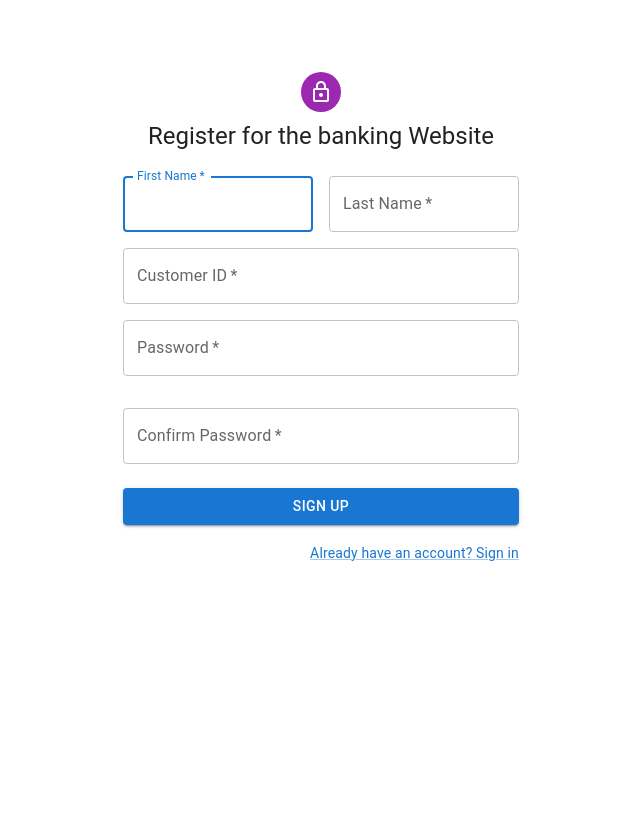
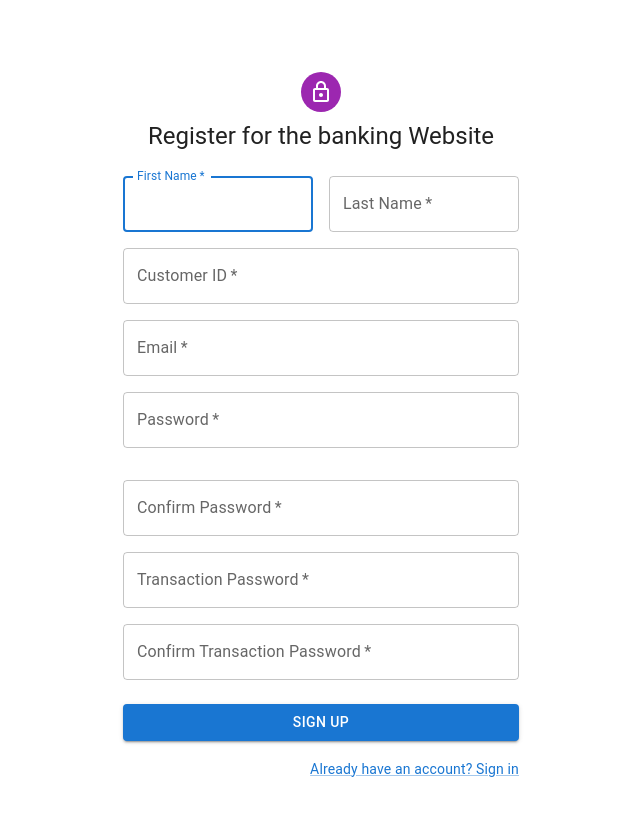
Before and after one commit to dkumar-22/banking-project, a React (Create React App) app: page /register in a window 1280 px wide. Shown: the top 816 px of the page, without its empty margins (319-959 px from the left). Built offline with nearby package versions, Linux system fonts and the light colour scheme; the HTML template or start-up script is replaced by a standard one.

Commit message:
Front End Working

```diff
--- a/src/components/HomePage/HomePage.js
+++ b/src/components/HomePage/HomePage.js
@@ -1,4 +1,5 @@
 import * as React from 'react';
+import { useEffect } from 'react';
 import AppBar from '@mui/material/AppBar';
 import Button from '@mui/material/Button';
 import CameraIcon from '@mui/icons-material/PhotoCamera';
@@ -15,6 +16,7 @@ import Typography from '@mui/material/Typography';
 import Container from '@mui/material/Container';
 import Link from '@mui/material/Link';
 import { createTheme, ThemeProvider } from '@mui/material/styles';
+import axios from 'axios';
 
 function Copyright() {
   return (
@@ -35,6 +37,9 @@ const cards = [1, 2, 3];
 const defaultTheme = createTheme();
 
 export default function Album() {
+  useEffect(() => {
+    axios.get("http://localhost:8080/api/v1/customers").then((res) => console.log(res)).catch((e) => console.error(e))
+  }, [])
   return (
     <ThemeProvider theme={defaultTheme}>
       <CssBaseline />
--- a/src/components/Login/Login.js
+++ b/src/components/Login/Login.js
@@ -96,7 +96,8 @@ export default function SignInSide() {
                 id="password"
                 autoComplete="current-password"
               />
-              <Button
+              {/* <Link href="/dashboard" variant="body2"> */}
+                <Button
                 type="submit"
                 fullWidth
                 variant="contained"
@@ -104,6 +105,8 @@ export default function SignInSide() {
               >
                 Sign In
               </Button>
+              {/* </Link> */}
+
               <Grid container>
                 <Grid item xs>
                   <Link href="/recover/password" variant="body2">
--- a/src/components/Register/Register.js
+++ b/src/components/Register/Register.js
@@ -12,7 +12,7 @@ import Container from "@mui/material/Container";
 import { createTheme, ThemeProvider } from "@mui/material/styles";
 import validator from 'validator'
 import { useState } from "react";
-
+import axios from "axios"
 function Copyright(props) {
     return (
         <Typography
@@ -47,13 +47,31 @@ export default function SignUp() {
         const submitVar = ({
             customerID: data.get("customerID"),
             password: data.get("password"),
-            cpassword: data.get("confirm-password")
+            cpassword: data.get("confirm-password"),
+            firstName: data.get("firstName"),
+            lastName: data.get("lastName"),
+            email: data.get("email")
         });
 
         if (submitVar.password !== submitVar.cpassword) { alert("Passwords Do not match") }
-        else if (errorMessage[0]===0) { alert("Password is not strong enough") }
+        else if (errorMessage[0] === 0) { alert("Password is not strong enough") }
 
-        else console.log(submitVar)
+        else {
+            axios.post("http://localhost:8080/api/v1/sendCustomer",
+                {
+                    "address": "ABC",
+                    "firstName": submitVar.firstName,
+                    "lastName": submitVar.lastName,
+                    "contactNo": "99999999",
+                    "dob": 123423,
+                    "password": submitVar.password,
+                    "customerID": submitVar.customerID,
+                    "email": submitVar.email
+                }
+
+
+            ).then((res) => console.log(res)).catch((e) => console.error(e))
+        }
 
     };
 
@@ -118,6 +136,16 @@ export default function SignUp() {
                                 <TextField
                                     required
                                     fullWidth
+                                    id="email"
+                                    label="Email"
+                                    name="email"
+                                    autoComplete="email"
+                                />
+                            </Grid>
+                            <Grid item xs={12}>
+                                <TextField
+                                    required
+                                    fullWidth
                                     name="password"
                                     label="Password"
                                     type="password"
@@ -148,6 +176,28 @@ export default function SignUp() {
                                     autoComplete="new-password"
                                 />
                             </Grid>
+                            <Grid item xs={12}>
+                                <TextField
+                                    required
+                                    fullWidth
+                                    name="transaction-password"
+                                    label="Transaction Password"
+                                    type="password"
+                                    id="confirm-password"
+                                    autoComplete="new-password"
+                                />
+                            </Grid>
+                            <Grid item xs={12}>
+                                <TextField
+                                    required
+                                    fullWidth
+                                    name="confirm-transaction-password"
+                                    label="Confirm Transaction Password"
+                                    type="password"
+                                    id="confirm-password"
+                                    autoComplete="new-password"
+                                />
+                            </Grid>
                         </Grid>
                         <Button
                             type="submit"
```
Also changed, not shown: 10 other files (tests, documents, lock files or other folders). Lines whose indentation alone changed are shown as unchanged.
